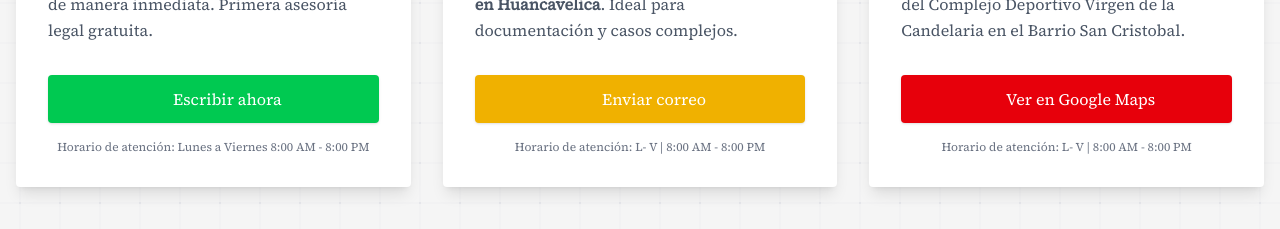
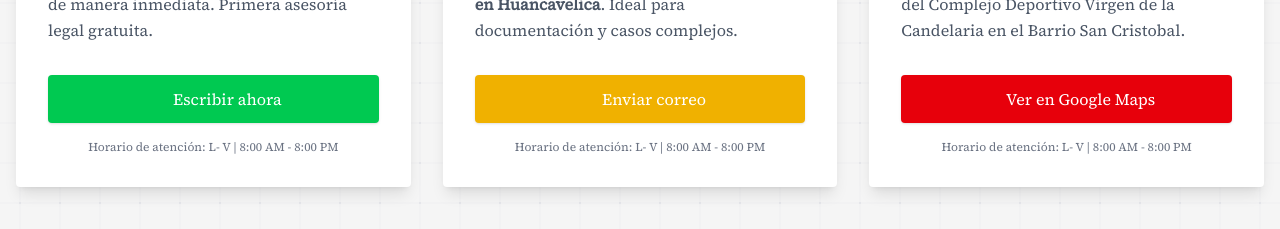
Before and after one commit to IvanGabrielYarupaitanRivera/PeraltaAsociados, an Astro site: page /contacto in a window 1280 px wide. Shown: the part 1880-2109 px from the top of the page. Built offline with nearby package versions, Linux system fonts and the light colour scheme; Astro itself is replaced by a stand-in of ours; some icons are missing.

Commit message:
Actualizar horario de atención en WhatsAppSection para mayor concisión.

```diff
--- a/src/components/ContactoComponents/WhatsAppSection.astro
+++ b/src/components/ContactoComponents/WhatsAppSection.astro
@@ -65,7 +65,7 @@ import whatsappImage from "../../assets/images/contacto/whatsapp-contact.webp";
     </a>
 
     <p class="text-xs text-center text-gray-500">
-      Horario de atención: Lunes a Viernes 8:00 AM - 8:00 PM
+      Horario de atención: L- V | 8:00 AM - 8:00 PM
     </p>
   </footer>
 </article>
```
